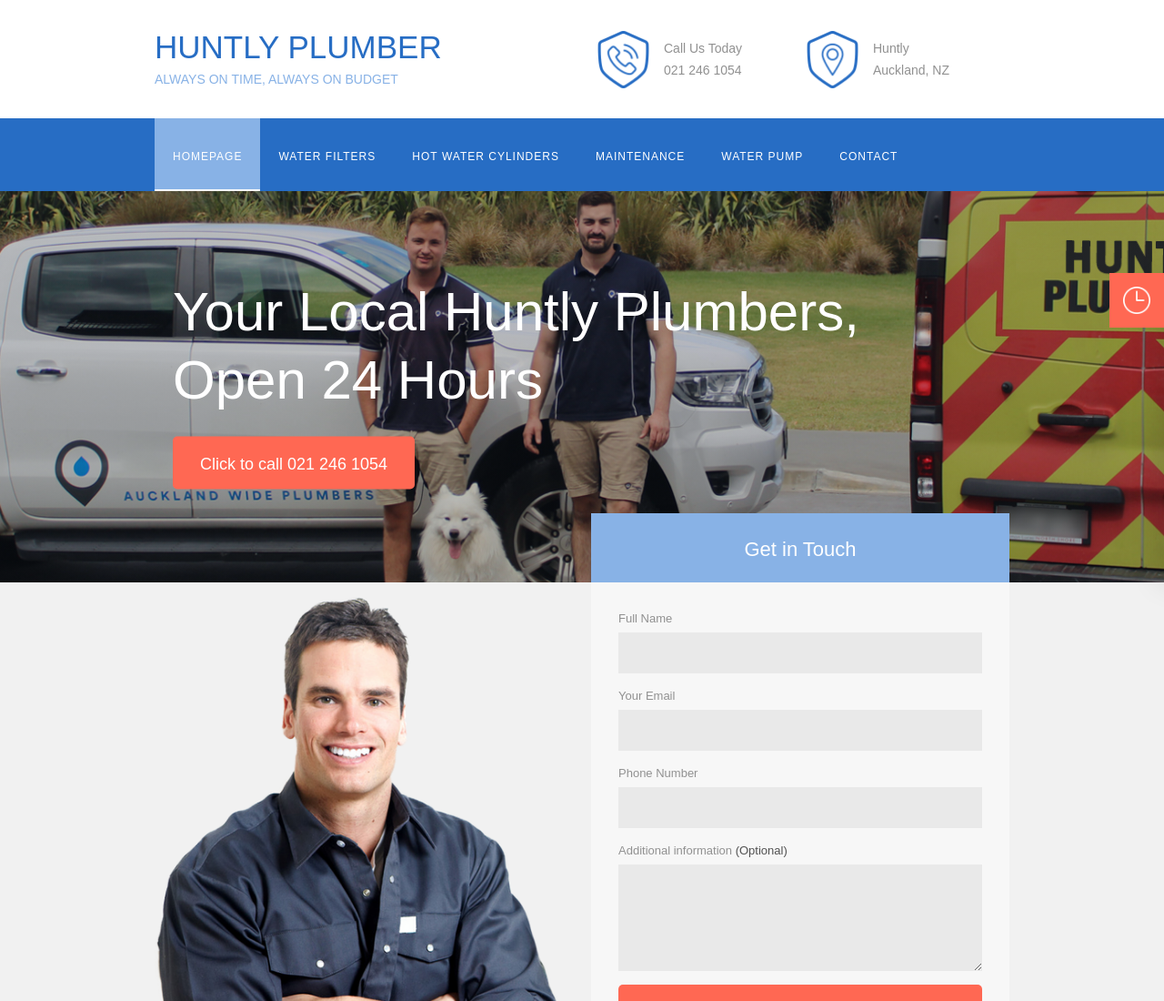
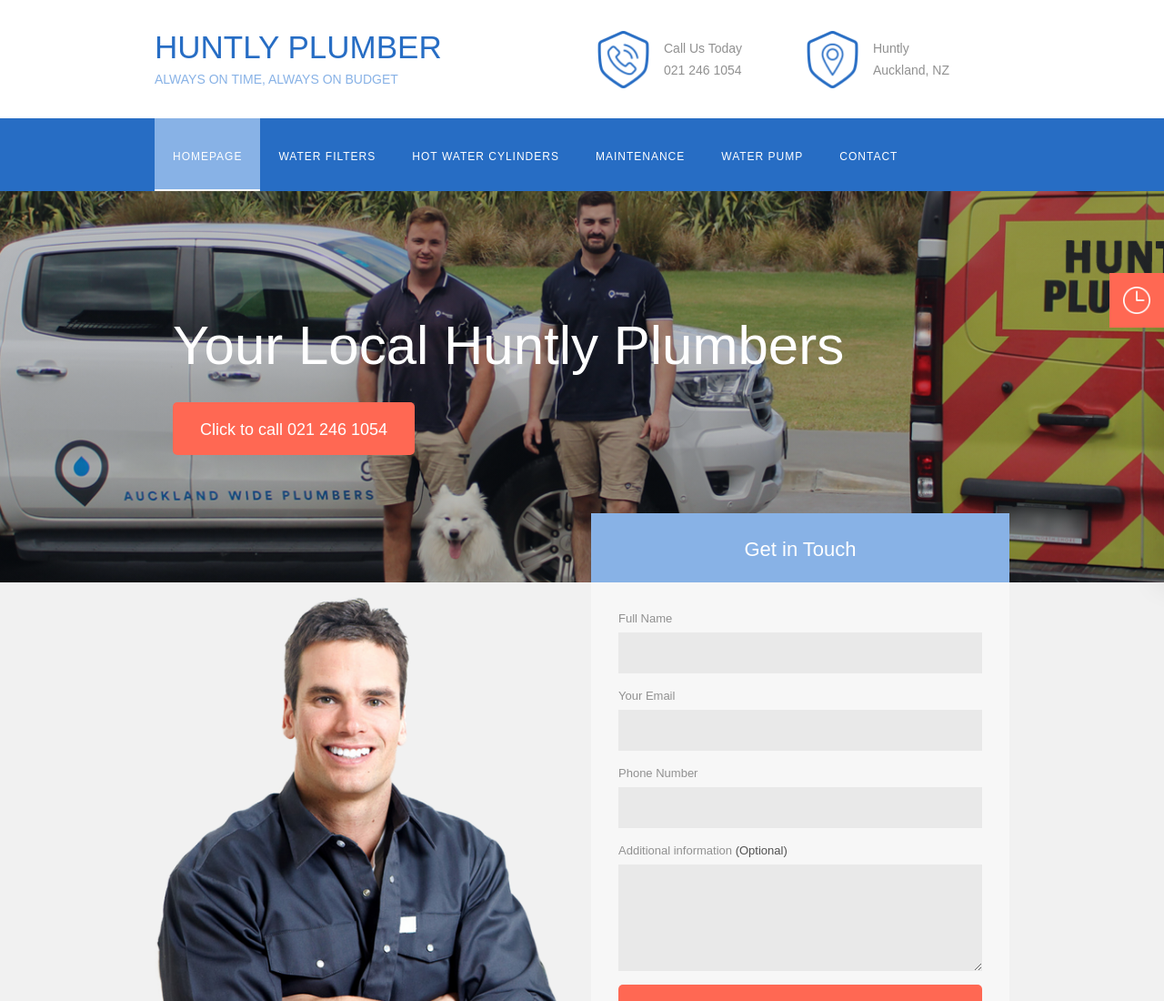
Before and after one commit to dinshogeorge/local-huntly, a plain HTML site: page index.html in a window 1280 px wide. Shown: the top 1100 px of the page at 91% size. Drawn offline with nearby package versions, Linux system fonts and the light colour scheme; a script that the page names is missing.

Commit message:
Add files via upload

```diff
--- a/index.html
+++ b/index.html
@@ -98,7 +98,7 @@
     </div>
     <div class="container-cetner w-container">
       <div class="banner-title">
-        <h2 class="big-title-text">Your local Huntly Plumbers, open 24 hours</h2>
+        <h2 class="big-title-text">Your local Huntly Plumbers</h2>
         <div class="top-margin"><a href="tel:0212461054" class="button w-button">Click to call 021 246 1054</a></div>
       </div>
     </div>
```
